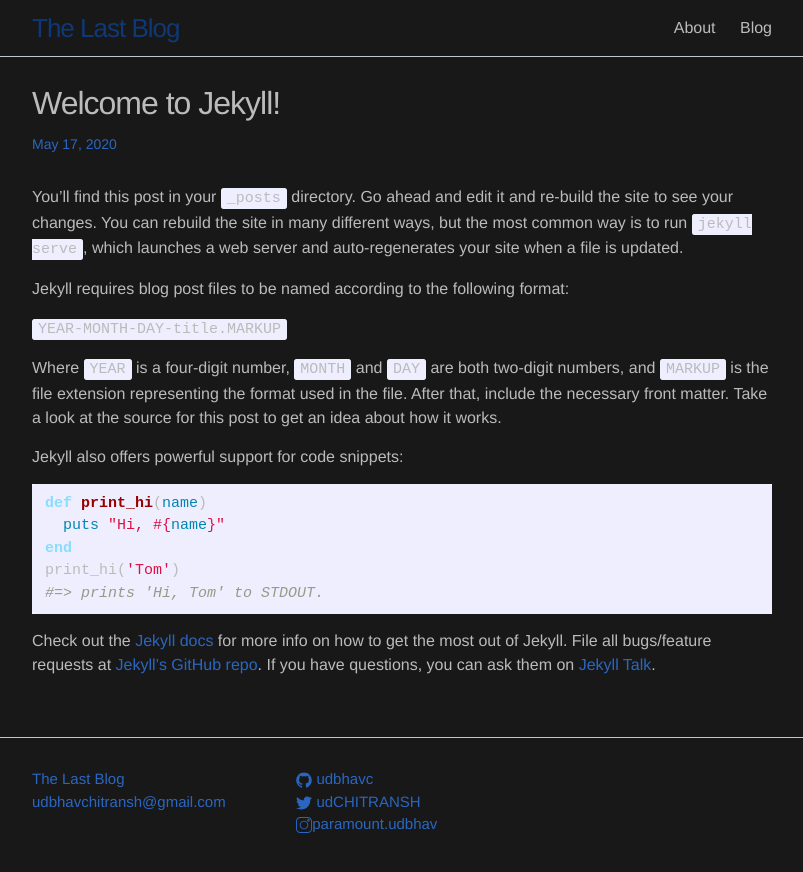
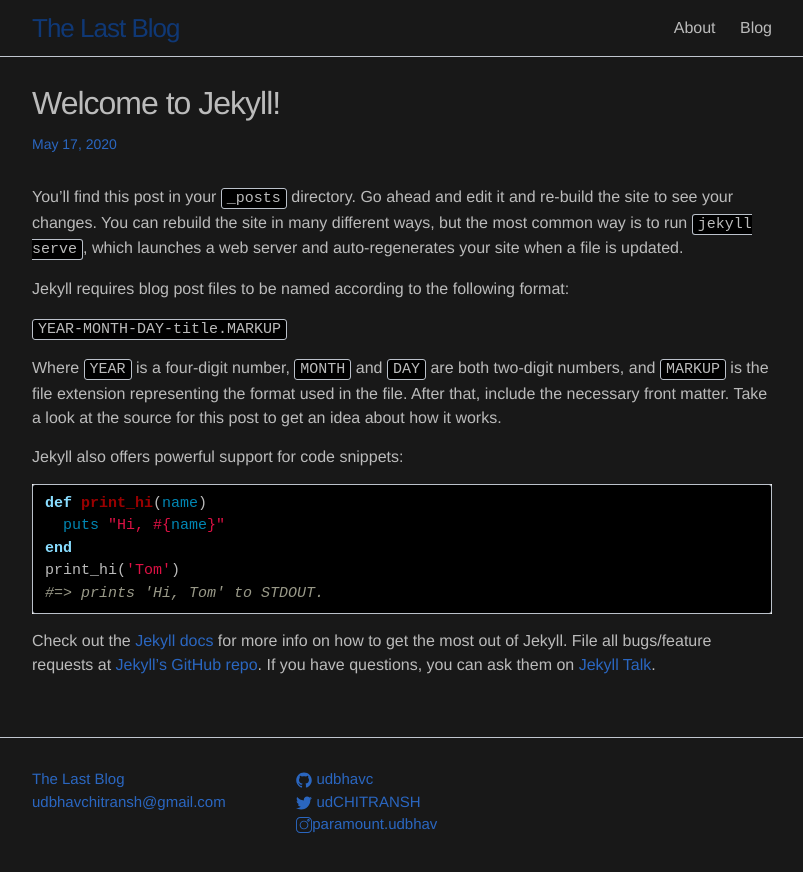
Before and after one commit to udbhavc/udbhavc.github.io, a Jekyll site: the page built from _posts/2020-05-18-welcome-to-jekyll.md, in a window 1280 px wide. Shown: the top 872 px of the page, without its empty margins (238-1041 px from the left). Built offline with Jekyll 4.4.1, drawn with Linux system fonts in a browser that asks for light colours; comment, search, counter and statistics services are not loaded.

Commit message:
Update _base.scss

```diff
--- a/_sass/_base.scss
+++ b/_sass/_base.scss
@@ -109,7 +109,7 @@ a {
  * Blockquotes
  */
 blockquote {
-    color: $grey-color;
+    color: $brand-color;
     border-left: 4px solid $grey-color-light;
     padding-left: $spacing-unit / 2;
     font-size: 18px;
@@ -131,7 +131,7 @@ code {
     font-size: 15px;
     border: 1px solid $grey-color-light;
     border-radius: 3px;
-    background-color: #eef;
+    background-color: black;
 }
 
 code {
```
